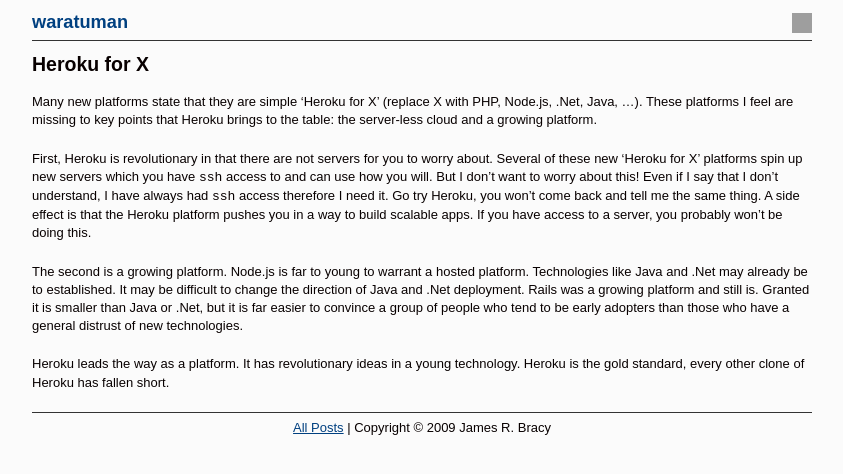
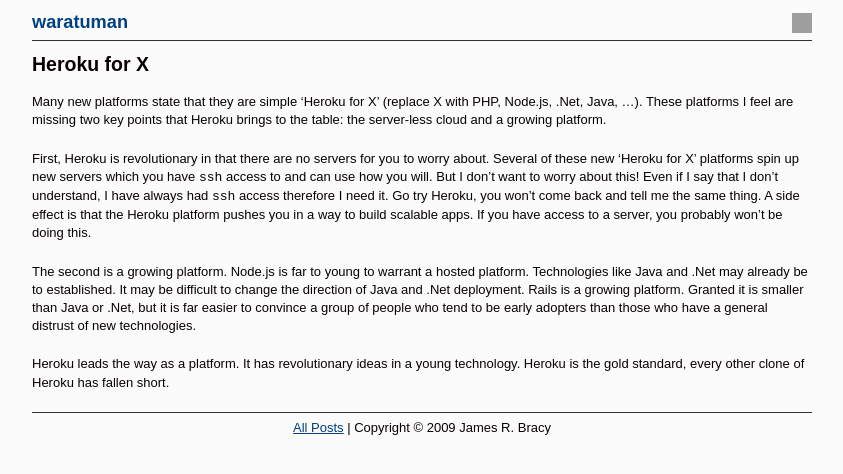
Before and after one commit to waratuman/waratuman.github.com, a Jekyll site: the page built from _posts/2011-01-28-heroku-for-x.md, in a window 1280 px wide. Shown: the top 474 px of the page, without its empty margins (218-1061 px from the left). Built offline with Jekyll 4.4.1, drawn with Linux system fonts in a browser that asks for light colours; Markdown is read by kramdown in place of the engine named in the settings; grey boxes are pictures that could not be loaded.

Commit message:
Minor corrections.

```diff
--- a/_posts/2011-01-28-heroku-for-x.md
+++ b/_posts/2011-01-28-heroku-for-x.md
@@ -5,10 +5,10 @@
 ---
 
 Many new platforms state that they are simple 'Heroku for X' (replace X with
-PHP, Node.js, .Net, Java, ...). These platforms I feel are missing to key points
+PHP, Node.js, .Net, Java, ...). These platforms I feel are missing two key points
 that Heroku brings to the table: the server-less cloud and a growing platform.
 
-First, Heroku is revolutionary in that there are not servers for you to worry
+First, Heroku is revolutionary in that there are no servers for you to worry
 about. Several of these new 'Heroku for X' platforms spin up new servers which
 you have `ssh` access to and can use how you will. But I don't want to worry
 about this! Even if I say that I don't understand, I have always had `ssh`
@@ -20,7 +20,7 @@
 The second is a growing platform. Node.js is far to young to warrant a hosted
 platform. Technologies like Java and .Net may already be to established. It
 may be difficult to change the direction of Java and .Net deployment. Rails
-was a growing platform and still is. Granted it is smaller than Java or .Net,
+is a growing platform. Granted it is smaller than Java or .Net,
 but it is far easier to convince a group of people who tend to be early
 adopters than those who have a general distrust of new technologies.
 
```
